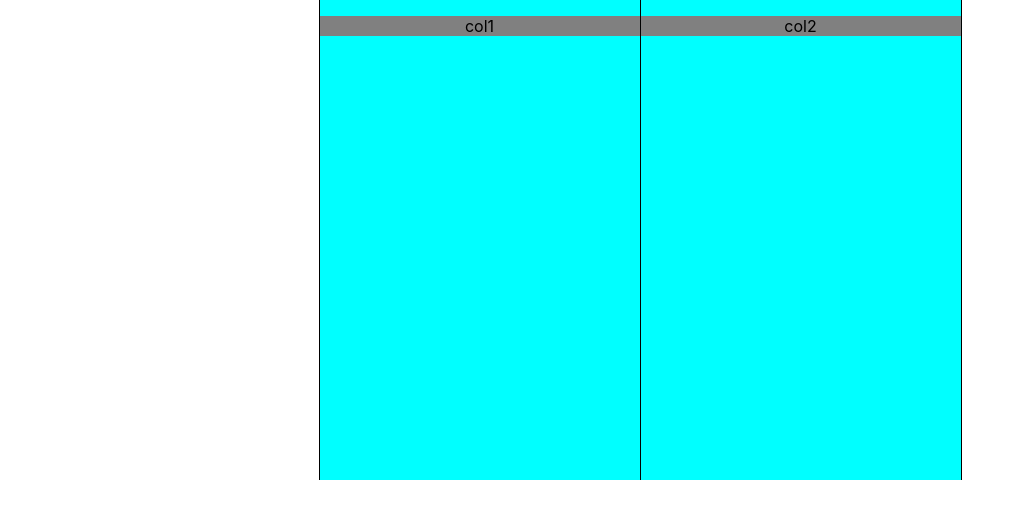
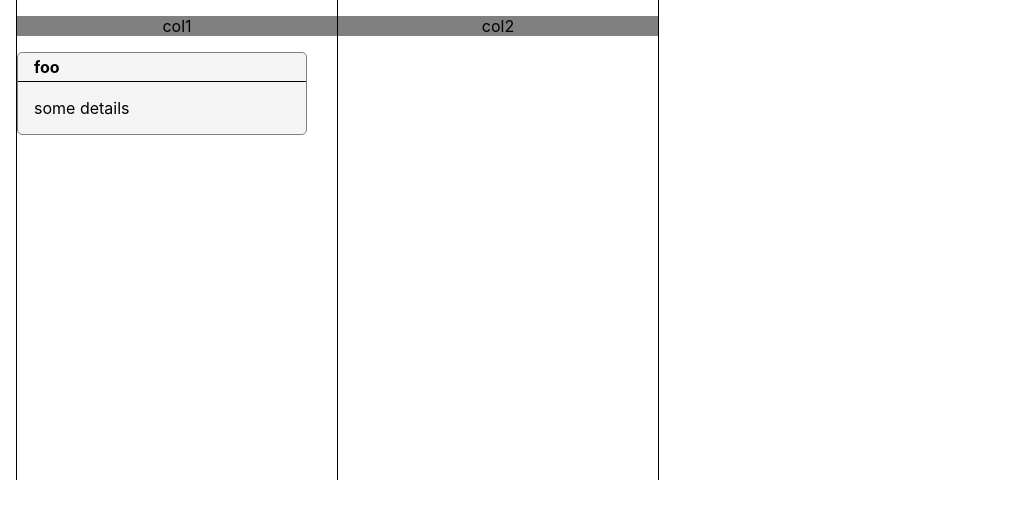
Before and after one commit to hjobrien/electron-kanban, a React (Create React App) app: page / in a window 1280 px wide. Shown: the top 518 px of the page, without its empty margins (0-1009 px from the left). Built offline with nearby package versions, Linux system fonts and the light colour scheme.

Commit message:
fleshed out task-tile and some styling tweaks

```diff
--- a/src/App.js
+++ b/src/App.js
@@ -3,6 +3,7 @@ import logo from './logo.svg';
 import './css/App.css';
 import './css/lane.css';
 import Lane from './components/lane';
+import Task from './components/task';
 
 class App extends Component {
   render() {
@@ -10,7 +11,7 @@ class App extends Component {
       <div className="App">
         {/*<Grid/>*/}
           <Lane text="col1" id="left-most-lane">
-
+              <Task taskName="foo" taskText="some details"/>
           </Lane>
           <Lane text="col2">
 
--- a/src/components/lane.js
+++ b/src/components/lane.js
@@ -13,9 +13,9 @@ class Lane extends React.Component {
 
     render() {
         return <div key="{this.props.key}" className={'lane grid-component' + this.props.className} style={this.props.style} id={this.props.id}>
-            {this.props.children}
             {/*<p className="header-text">{this.props.text}</p>*/}
             <ColHead text={this.props.text}/>
+            {this.props.children}
         </div>;
     }
 }
--- /dev/null
+++ b/src/components/task.js
@@ -0,0 +1,25 @@
+/**
+ * Created by Hank on 1/13/19.
+ */
+import React from 'react';
+import '../css/task_tile.css'
+import '../css/gridLayout.css'
+import {pick} from "lodash";
+
+class Task extends React.Component {
+
+    render() {
+        const shortnedTaskText = this.props.taskText; //TODO: make this automatically crop to a certain number of characters
+        return <div key="{this.props.key}" className={'task-tile grid-component ' + this.props.className} style={this.props.style}>
+            {this.props.children}
+            <div className="taskTitleContainer">
+                <h4>{this.props.taskName}</h4>
+            </div>
+            <div className="taskTextContainer">
+                <p>{shortnedTaskText}</p>
+            </div>
+        </div>;
+    }
+}
+
+export default Task
--- a/src/css/lane.css
+++ b/src/css/lane.css
@@ -1,15 +1,16 @@
 .lane {
-    background: cyan;
+    background: white;
     /*TODO: make adaptive based on num cols and window width*/
     width: 20em;
 
     /*TODO: make adaptive based on max tasks in any column*/
     height: 30em;
 
-    display: inline-block;
+    float: left;
     border-right: 1px solid black;
 }
 
 #left-most-lane {
     border-left: 1px solid black;
+    margin-left: 1em;
 }
--- a/src/css/task_tile.css
+++ b/src/css/task_tile.css
@@ -1,3 +1,21 @@
 .task-tile{
-    background: gray;
+    background: whitesmoke;
+    width: 90%;
+    border: 1px solid grey;
+    border-radius: 5px;
+    text-align: left;
 }
+
+.taskTextContainer{
+    margin-left: 1em;
+}
+
+.taskTitleContainer{
+    padding-left: 1em;
+    border-bottom: 1px solid black;
+}
+
+.taskTitleContainer h4 {
+    margin-block-start: 0.25em;
+    margin-block-end: 0.25em;
+}
--- a/src/grid.js
+++ b/src/grid.js
@@ -2,7 +2,7 @@
  * Created by Hank on 1/13/19.
  */
 import GridLayout from 'react-grid-layout';
-import Tile from './components/tile';
+import Tile from './components/task';
 import ButtonDiv from './components/buttonDiv';
 import ColHead from './components/colHead';
 import Lane from './components/lane';
```
Also changed, not shown: src/components/tile.js (deleted, +0 -15 lines).
